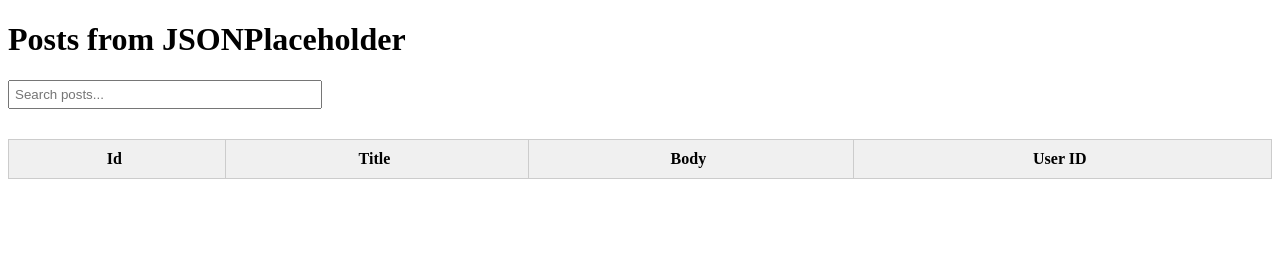
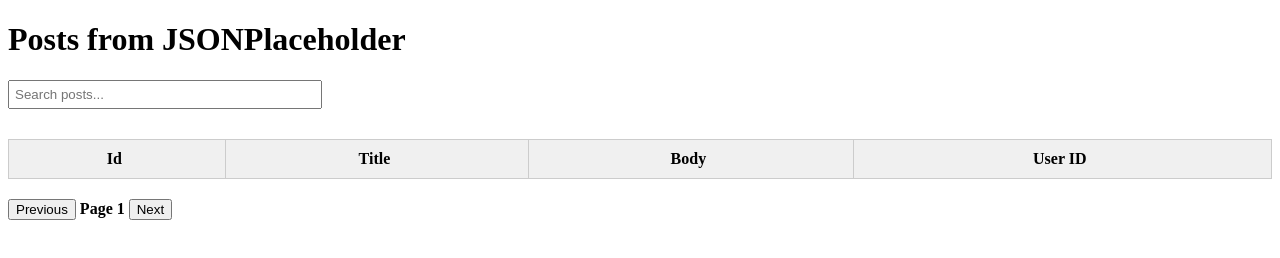
Before and after one commit to SoftVAg/User-dashboard, a plain HTML site: page index.html in a window 1280 px wide. Drawn offline with Linux system fonts and the light colour scheme; no server answers.

Commit message:
Update index.html

```diff
--- a/index.html
+++ b/index.html
@@ -27,18 +27,19 @@
       margin-left: 5px;
     }
 
-  .sortable.active-asc .sort-icon::after {
-    content: '↑';
+    #paginationControls {
+      margin-top: 20px;
     }
 
-  .sortable.active-desc .sort-icon::after {
-    content: '↓';
+    #pageInfo {
+      font-weight: bold;
     }
   </style>
 </head>
 <body>
 
   <h1>Posts from JSONPlaceholder</h1>
+
   <input type="text" id="searchInput" placeholder="Search posts..." style="width: 300px; padding: 5px; margin-bottom: 10px;">
 
   <table id="postsTable">
@@ -50,9 +51,15 @@
         <th class="sortable" data-column="userId">User ID <span class="sort-icon"></span></th>
       </tr>
     </thead>
-    <tbody>
-    </tbody>
+    <tbody></tbody>
   </table>
+
+  <div id="paginationControls">
+    <button id="prevPage">Previous</button>
+    <span id="pageInfo">Page 1</span>
+    <button id="nextPage">Next</button>
+  </div>
+
   <script src="script.js"></script>
 
 </body>
```
Lines whose indentation alone changed are shown as unchanged.
